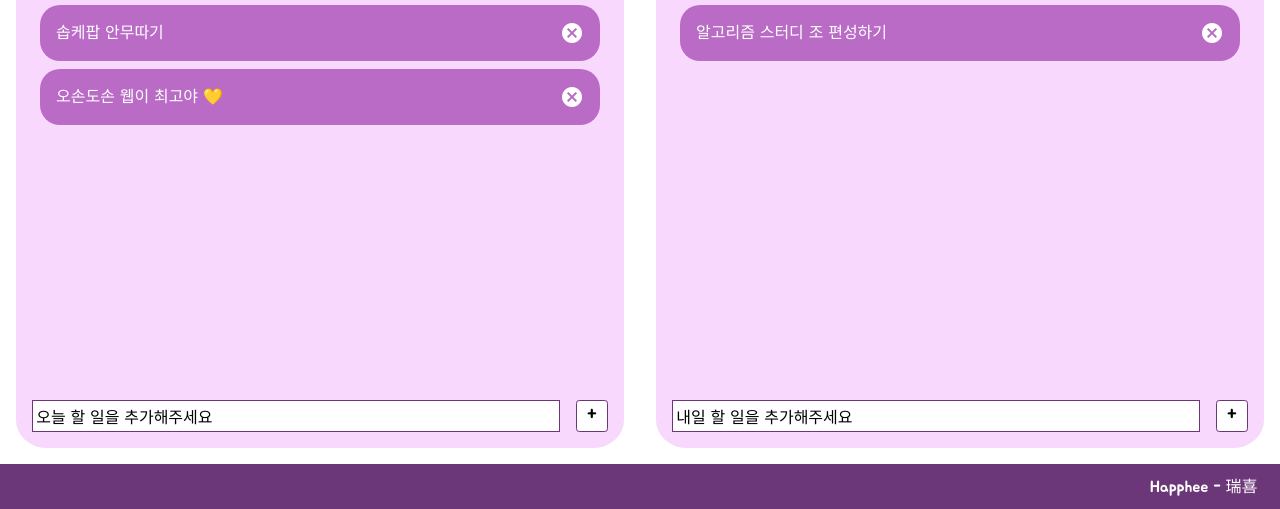
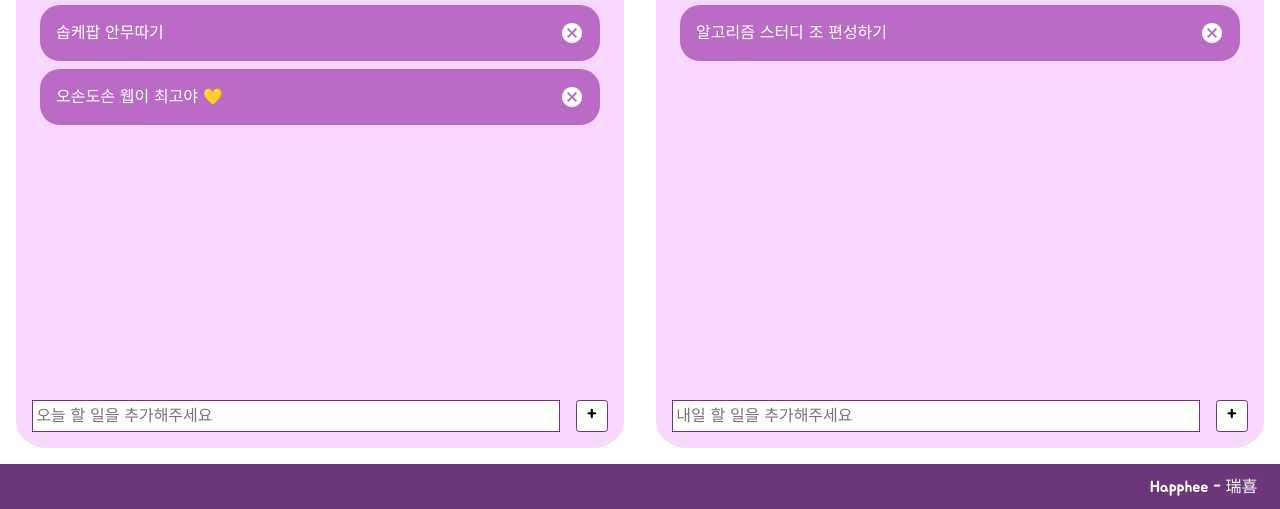
Before and after one commit to Happhee/IN-SOPT_TODO, a plain HTML site: page index.html in a window 1280 px wide. Shown: the part 291-800 px from the top of the page. Drawn offline with Linux system fonts and the light colour scheme.

Commit message:
Update index.html

```diff
--- a/index.html
+++ b/index.html
@@ -41,7 +41,7 @@
           </li>
         </ul>
         <footer class="todo__footer">
-          <input type="text" value="오늘 할 일을 추가해주세요" />
+          <input type="text" placeholder="오늘 할 일을 추가해주세요" />
           <button type="button">
             <span>+</span>
           </button>
@@ -62,7 +62,7 @@
           </li>
         </ul>
         <footer class="todo__footer">
-          <input type="text" value="내일 할 일을 추가해주세요" />
+          <input type="text" placeholder="내일 할 일을 추가해주세요" />
           <button type="button">
             <span>+</span>
           </button>
```
